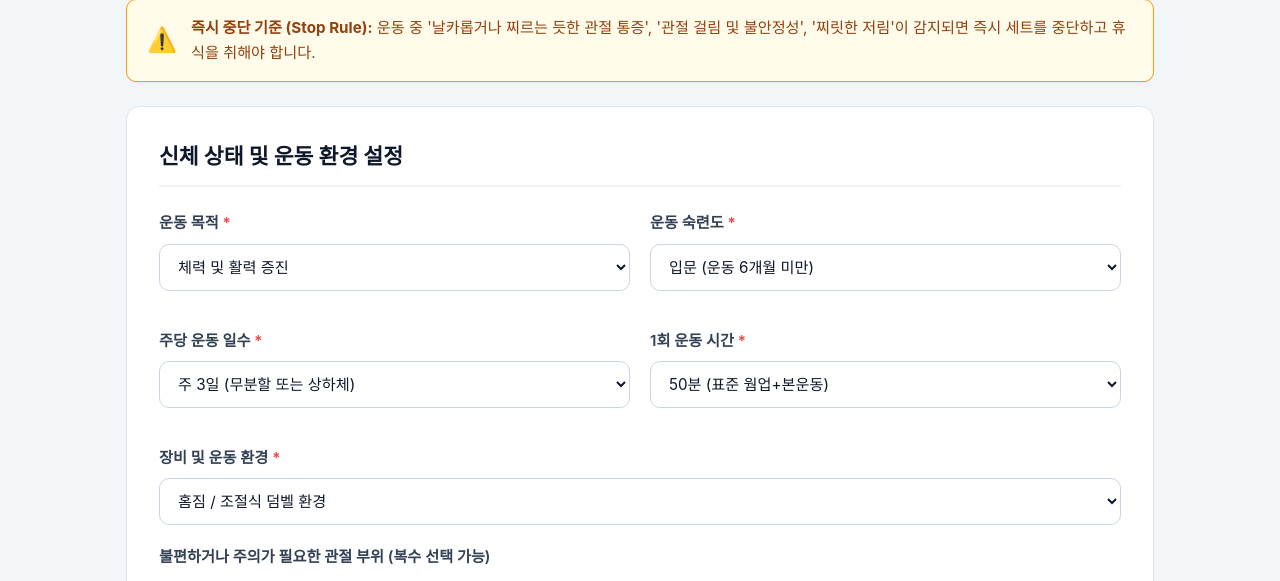
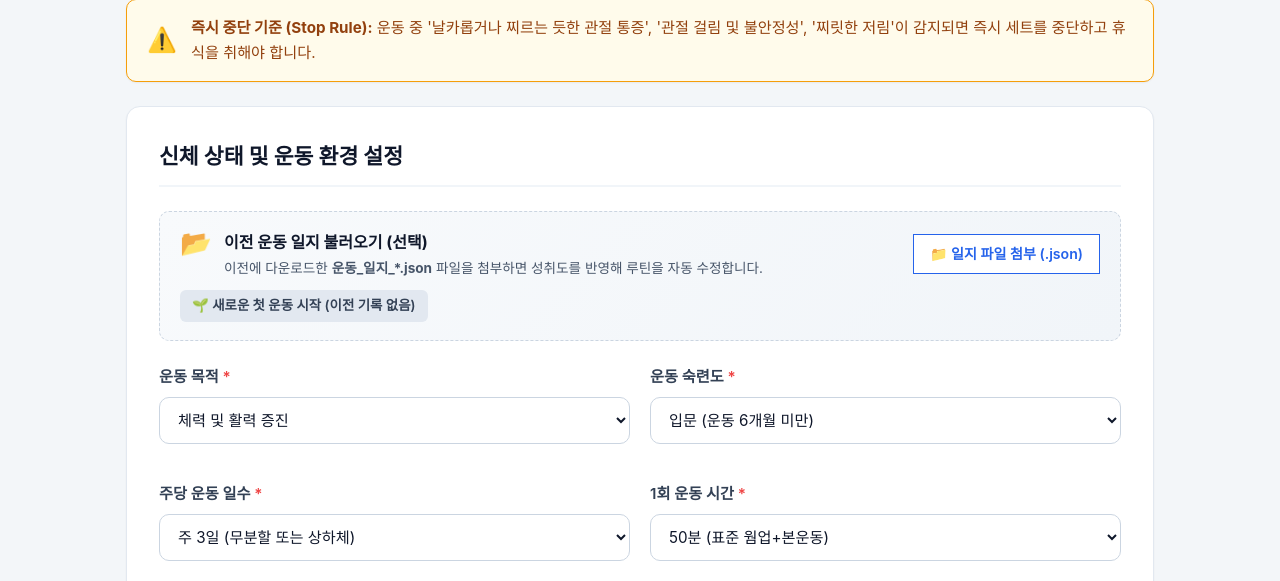
Before and after one commit to shinjiseobb/safe-workout-planner, a Flask app: page / in a window 1280 px wide. Shown: the part 206-787 px from the top of the page. Run offline with Flask 3, Linux system fonts and the light colour scheme; some libraries are stand-ins or nearby versions; some web fonts are replaced.

Commit message:
feat: adaptive workout log system with 10-session FIFO, 1-5 achievement feedback, and json/csv downloads

````diff
--- a/app.py
+++ b/app.py
@@ -1,11 +1,17 @@
 import os
 import json
 import logging
+import csv
+import io
+from datetime import datetime, timezone, timedelta
 from flask import Flask, render_template, request, jsonify
 from dotenv import load_dotenv
 import requests
 from google import genai
 from google.genai import types
+
+# 한국 표준시(KST) 타임존 설정
+KST = timezone(timedelta(hours=9))
 
 # 1. 환경 변수 로드
 load_dotenv()
@@ -112,9 +118,38 @@ def search_safe_exercises(pain_areas: list, exercise_environment: str) -> str:
 def generate_routine_with_gemini(user_profile: dict, search_context: str) -> dict:
     """
     Gemini Flash Lite 모델을 호출하여 관절 부담을 줄인 구조화된 JSON 루틴 생성
+    (이전 운동 일지 및 직전 성취도 피드백을 반영한 적응형 루틴 자동 조정 포함)
     """
     if not gemini_client:
         raise ValueError("Gemini API Client가 올바르게 설정되지 않았습니다.")
+
+    history = user_profile.get("history") or []
+    achievement_level = user_profile.get("achievement_level")
+
+    achievement_text_map = {
+        1: "1단계 (50% 미만 성취 - 극심한 피로 / 부상 위험 / 수행 실패)",
+        2: "2단계 (50%~80% 성취 - 다소 버거움 / 목표 미달)",
+        3: "3단계 (80%~100% 성취 - 계획대로 정상 완수)",
+        4: "4단계 (100%~120% 성취 - 여유 있게 완료 / 체력 충분)",
+        5: "5단계 (150% 이상 성취 - 너무 쉬움 / 목표 대폭 초과 달성)"
+    }
+
+    history_feedback_section = ""
+    if history and achievement_level:
+        last_session = history[-1]
+        history_feedback_section = f"""
+[사용자의 이전 누적 운동 이력 및 직전 성취도 피드백]
+- 현재 누적 운동 기록: 총 {len(history)}회차 보유
+- 직전 세션 평가 성취도: {achievement_text_map.get(int(achievement_level), f'{achievement_level}단계')}
+- 직전 세션 루틴: {last_session.get('routine_title', '이전 운동')} (수행일: {last_session.get('date', '최근')})
+
+[성취도 기반 적응형(Adaptive) 자동 수정 지침]
+- 1단계 (50% 미만): 사용자가 이전 루틴 수행에 실패했거나 통증/피로가 과중했습니다. 세트 수를 30~40% 줄이고, 강도를 대폭 낮추며, 관절에 부담이 없는 회복성 대체 운동으로 다운그레이드하세요.
+- 2단계 (50%~80%): 다소 버거웠으므로 현재 볼륨을 유지하거나 1세트 줄이고, 여유 횟수(RIR)를 1단계 높여 안전 마진을 확보하세요.
+- 3단계 (80%~100%): 계획을 완벽하게 소화했으므로 균형 잡힌 표준 점진적 과부하를 적용하세요.
+- 4단계 (100%~120%): 여유가 있었으므로 반복 횟수(Reps)를 1~2회 늘리거나 1세트 추가를 권장하세요.
+- 5단계 (150% 이상): 너무 쉬웠으므로 세트/볼륨을 증량하거나 한 단계 난이도가 높은 변형 종목으로 업그레이드하세요.
+"""
 
     prompt = f"""
 당신은 부상 예방 및 재활 운동역학 전문 시니어 스트렝스 코치입니다.
@@ -129,15 +164,16 @@ def generate_routine_with_gemini(user_profile: dict, search_context: str) -> dic
 - 통증 및 불편 부위: {', '.join(user_profile.get('pain_areas', [])) if user_profile.get('pain_areas') else '없음'}
 - 통증 강도: {user_profile.get('pain_level')}/5점
 - 기타 주의사항: {user_profile.get('notes', '없음')}
-
+{history_feedback_section}
 [실시간 웹 검색 레퍼런스 (Serper.dev 수집 데이터)]
 {search_context}
 
 [작성 및 설계 지침]
 1. 통증 부위에 전단력(Shear force)이나 압박 부하가 큰 고위험 종목은 완전히 배제하세요.
 2. 각 종목마다 RIR(Reps in Reserve, 남은 여유 횟수) 가이드를 명시하여 무리한 한계 도달(실패 지점)을 엄격히 방지하세요.
-3. 1:1 관절 보호 대체 매핑 섹션에서는 흔히 다치는 '표준 운동'을 어떤 '대체 운동'으로 바꿨는지와 그 이유(관절 보호 원리)를 설명하세요.
-4. 부상 방지 케어 가이드에는 타깃 웜업, 실패 지점 도달 전 자세 붕괴 감지 팁, 쿨다운을 반드시 포함하세요.
+3. 각 운동 종목에는 주요 대상 '부위(body_part)'를 가슴, 등, 어깨, 하체, 팔, 복근/코어, 전신 중 하나로 명확히 표기하세요.
+4. 1:1 관절 보호 대체 매핑 섹션에서는 흔히 다치는 '표준 운동'을 어떤 '대체 운동'으로 바꿨는지와 그 이유(관절 보호 원리)를 설명하세요.
+5. 부상 방지 케어 가이드에는 타깃 웜업, 실패 지점 도달 전 자세 붕괴 감지 팁, 쿨다운을 반드시 포함하세요.
 
 [반드시 준수할 출력 형식]
 아래 JSON 스키마를 만족하는 순수 JSON 형식으로만 응답하세요. 백틱(```json) 마크다운 문법을 제외하고 오직 유효한 JSON 문자열만 출력해야 합니다.
@@ -151,6 +187,7 @@ def generate_routine_with_gemini(user_profile: dict, search_context: str) -> dic
       "target_focus": "주요 타깃 근육 및 관절 보호 콘셉트",
       "exercises": [
         {{
+          "body_part": "부위 (가슴 / 등 / 어깨 / 하체 / 팔 / 복근 중 택1)",
           "name": "운동 종목명",
           "sets": "3세트",
           "reps": "12-15회",
@@ -218,6 +255,86 @@ def generate_routine_with_gemini(user_profile: dict, search_context: str) -> dic
     raise RuntimeError(f"모든 Gemini 모델 호출 실패: {last_err}")
 
 
+def update_workout_history(previous_history: list, current_routine: dict, achievement_level: int = None):
+    """
+    10회 FIFO 누적 운동 일지 생성 및 엑셀용 CSV 변환
+    - 10회 미만: 기존 기록 뒤에 신규 기록 추가
+    - 10회 초과: 가장 오래된 첫 번째 기록을 지우고 최신 10회치 유지
+    """
+    achievement_map = {
+        1: "1단계 (50% 미만 성취 - 피로/실패)",
+        2: "2단계 (50%~80% 성취 - 다소 버거움)",
+        3: "3단계 (80%~100% 정상 완수 - 계획 달성)",
+        4: "4단계 (100%~120% 초과 성취 - 여유 완료)",
+        5: "5단계 (150% 이상 성취 - 대폭 초과)"
+    }
+
+    history = list(previous_history) if previous_history else []
+    now_kst = datetime.now(KST)
+    date_str = now_kst.strftime("%Y-%m-%d")
+    file_date_str = now_kst.strftime("%Y_%m_%d")
+
+    level = int(achievement_level) if achievement_level else 3
+    desc = achievement_map.get(level, f"{level}단계")
+
+    new_session_num = (history[-1].get("session_num", len(history)) + 1) if history else 1
+
+    new_session = {
+        "session_num": new_session_num,
+        "date": date_str,
+        "achievement_level": level,
+        "achievement_desc": desc,
+        "routine_title": current_routine.get("routine_title", "관절 안전 맞춤 운동 루틴"),
+        "exercises": []
+    }
+
+    for day in current_routine.get("weekly_split", []):
+        day_name = day.get("day_name", "")
+        for ex in day.get("exercises", []):
+            new_session["exercises"].append({
+                "day": day_name,
+                "body_part": ex.get("body_part", "전신"),
+                "name": ex.get("name", ""),
+                "sets": ex.get("sets", ""),
+                "reps": ex.get("reps", ""),
+                "rir_guide": ex.get("rir_guide", ""),
+                "form_tips": ex.get("form_tips", "")
+            })
+
+    # FIFO: 최대 10회분 유지 (10회 초과 시 가장 오래된 1번째 기록 제거)
+    history.append(new_session)
+    while len(history) > 10:
+        history.pop(0)
+
+    # 엑셀 열람용 CSV 생성 (한글 깨짐 방지 UTF-8 BOM 포함)
+    csv_io = io.StringIO()
+    csv_io.write('\ufeff')
+    writer = csv.writer(csv_io)
+    writer.writerow(["회차", "날짜", "성취도 단계", "성취도 설명", "분할/요일", "부위", "운동 종목명", "세트", "횟수", "RIR 여유", "관절 안전 자세 팁"])
+
+    for sess in history:
+        s_num = f"{sess.get('session_num', 1)}회차"
+        s_date = sess.get("date", "")
+        s_lvl = f"{sess.get('achievement_level', 3)}단계"
+        s_desc = sess.get("achievement_desc", "")
+        for ex in sess.get("exercises", []):
+            writer.writerow([
+                s_num,
+                s_date,
+                s_lvl,
+                s_desc,
+                ex.get("day", ""),
+                ex.get("body_part", ""),
+                ex.get("name", ""),
+                ex.get("sets", ""),
+                ex.get("reps", ""),
+                ex.get("rir_guide", ""),
+                ex.get("form_tips", "")
+            ])
+
+    return history, csv_io.getvalue(), file_date_str
+
+
 @app.route("/")
 def index():
     """메인 페이지 화면 렌더링"""
@@ -243,11 +360,12 @@ def favicon():
 def generate_routine():
     """
     운동 루틴 생성 API 엔드포인트
-    1. 클라이언트 입력 데이터 수신 및 파싱
+    1. 클라이언트 입력 데이터 수신 및 파싱 (이전 일지 및 성취도 포함)
     2. 위험 케이스 차단 (Hard Stop) 확인
     3. Serper.dev 실시간 웹 검색
-    4. Gemini Flash Lite 구조화 루틴 생성
-    5. JSON 결과 반환
+    4. Gemini Flash Lite 구조화 루틴 생성 (성취도 피드백 반영)
+    5. FIFO 10회 누적 일지 및 엑셀 CSV 생성
+    6. JSON 결과 반환
     """
     try:
         data = request.get_json()
@@ -264,8 +382,10 @@ def generate_routine():
         has_radiating_pain = bool(data.get("has_radiating_pain", False))
         has_surgery = bool(data.get("has_surgery", False))
         notes = data.get("notes", "")
+        history = data.get("history", [])
+        achievement_level = data.get("achievement_level")
 
-        logger.info(f"[요청 수신] 목적: {goal}, 환경: {environment}, 통증강도: {pain_level}, 부위: {pain_areas}")
+        logger.info(f"[요청 수신] 목적: {goal}, 통증강도: {pain_level}, 이전기록: {len(history)}회차, 최근성취도: {achievement_level}")
 
         # 0. 이용 비밀번호(PIN) 검증
         access_pin = str(data.get("access_pin", "")).strip()
@@ -288,7 +408,7 @@ def generate_routine():
         # 2. Serper.dev 검색 수행
         search_context = search_safe_exercises(pain_areas, environment)
 
-        # 3. Gemini Flash Lite 루틴 생성
+        # 3. Gemini Flash Lite 루틴 생성 (이전 일지 및 성취도 전달)
         user_profile = {
             "goal": goal,
             "experience": experience,
@@ -297,9 +417,20 @@ def generate_routine():
             "environment": environment,
             "pain_areas": pain_areas,
             "pain_level": pain_level,
-            "notes": notes
+            "notes": notes,
+            "history": history,
+            "achievement_level": achievement_level
         }
         routine_json = generate_routine_with_gemini(user_profile, search_context)
+
+        # 4. 10회치 FIFO 일지 업데이트 및 CSV 생성
+        updated_history, csv_content, file_date_str = update_workout_history(
+            history, routine_json, achievement_level
+        )
+
+        routine_json["_workout_history"] = updated_history
+        routine_json["_workout_csv"] = csv_content
+        routine_json["_file_name_base"] = f"운동_일지_{file_date_str}"
 
         return jsonify({
             "status": "success",
--- a/static/css/style.css
+++ b/static/css/style.css
@@ -1011,6 +1011,172 @@ select:focus, input[type="text"]:focus {
   margin-bottom: 0;
 }
 
+/* 운동 일지 업로드 및 성취도 선택 스타일 */
+.log-upload-card {
+  background: linear-gradient(135deg, #f8fafc 0%, #f1f5f9 100%);
+  border: 1.5px dashed #cbd5e1;
+  border-radius: var(--radius-md);
+  padding: 18px 20px;
+  margin-bottom: 24px;
+  transition: all 0.2s ease;
+}
+
+.log-upload-card:hover {
+  border-color: var(--primary-color);
+  background: #f8fafc;
+}
+
+.log-upload-header {
+  display: flex;
+  justify-content: space-between;
+  align-items: center;
+  gap: 16px;
+  flex-wrap: wrap;
+}
+
+.log-upload-title-wrap {
+  display: flex;
+  align-items: flex-start;
+  gap: 12px;
+  flex: 1;
+}
+
+.log-upload-icon {
+  font-size: 1.6rem;
+  line-height: 1;
+}
+
+.log-upload-title {
+  font-size: 1rem;
+  font-weight: 700;
+  color: var(--gray-900);
+  margin-bottom: 3px;
+}
+
+.log-upload-desc {
+  font-size: 0.85rem;
+  color: var(--gray-600);
+  line-height: 1.4;
+  margin: 0;
+}
+
+.btn-file-upload {
+  cursor: pointer;
+  white-space: nowrap;
+  font-weight: 600;
+  border-color: var(--primary-color);
+  color: var(--primary-color);
+  background: #ffffff;
+  padding: 8px 16px;
+  border-radius: var(--radius-sm);
+  display: inline-flex;
+  align-items: center;
+  gap: 6px;
+  transition: all 0.2s;
+}
+
+.btn-file-upload:hover {
+  background-color: var(--primary-color);
+  color: #ffffff;
+}
+
+.log-file-status {
+  margin-top: 12px;
+}
+
+.badge-log-state {
+  display: inline-block;
+  padding: 5px 12px;
+  border-radius: 6px;
+  font-size: 0.84rem;
+  font-weight: 600;
+  background-color: #e2e8f0;
+  color: var(--gray-700);
+  transition: all 0.2s ease;
+}
+
+.badge-log-state.loaded {
+  background-color: #dcfce7;
+  color: #15803d;
+  border: 1px solid #bbf7d0;
+}
+
+.achievement-section {
+  margin-top: 16px;
+  padding-top: 16px;
+  border-top: 1px solid #e2e8f0;
+  animation: fadeInAlert 0.25s ease-in-out;
+}
+
+.achievement-header-row {
+  display: flex;
+  justify-content: space-between;
+  align-items: center;
+  gap: 10px;
+  margin-bottom: 10px;
+  flex-wrap: wrap;
+}
+
+.achievement-label {
+  font-size: 0.92rem;
+  font-weight: 700;
+  color: var(--gray-800);
+  margin: 0;
+}
+
+.achievement-level-badge {
+  display: inline-block;
+  background-color: var(--primary-light);
+  color: var(--primary-color);
+  font-size: 0.85rem;
+  font-weight: 700;
+  padding: 4px 10px;
+  border-radius: 6px;
+  transition: all 0.2s ease;
+}
+
+.achievement-slider {
+  width: 100%;
+  height: 8px;
+  border-radius: 5px;
+  background: #cbd5e1;
+  outline: none;
+  accent-color: var(--primary-color);
+  cursor: pointer;
+}
+
+.achievement-range-labels {
+  display: flex;
+  justify-content: space-between;
+  font-size: 0.78rem;
+  color: var(--gray-600);
+  margin-top: 8px;
+}
+
+.achievement-range-labels span {
+  text-align: center;
+  white-space: nowrap;
+}
+
+.body-part-badge {
+  display: inline-block;
+  background-color: #f1f5f9;
+  color: #1e293b;
+  font-size: 0.76rem;
+  font-weight: 700;
+  padding: 2px 7px;
+  border-radius: 4px;
+  border: 1px solid #cbd5e1;
+  margin-right: 6px;
+  vertical-align: middle;
+}
+
+.btn-download-action {
+  font-weight: 600;
+  font-size: 0.85rem;
+  padding: 8px 14px;
+}
+
 /* 유틸리티 */
 .hidden {
   display: none !important;
--- a/static/js/app.js
+++ b/static/js/app.js
@@ -41,7 +41,16 @@ document.addEventListener("DOMContentLoaded", () => {
 
   // 도구 버튼
   const copyBtn = document.getElementById("copyBtn");
-  const downloadMdBtn = document.getElementById("downloadMdBtn");
+  const downloadJsonBtn = document.getElementById("downloadJsonBtn");
+  const downloadCsvBtn = document.getElementById("downloadCsvBtn");
+
+  // 운동 일지 불러오기 및 성취도 선택 요소
+  const workoutLogFileInput = document.getElementById("workoutLogFileInput");
+  const logFileStatus = document.getElementById("logFileStatus");
+  const achievementSection = document.getElementById("achievementSection");
+  const achievementSlider = document.getElementById("achievementSlider");
+  const achievementLevelText = document.getElementById("achievementLevelText");
+  let loadedHistory = [];
 
   // 탭 버튼들
   const tabBtns = document.querySelectorAll(".tab-btn");
@@ -101,6 +110,73 @@ document.addEventListener("DOMContentLoaded", () => {
 
   // 초기 상태 반영 (새로고침 시 브라우저 폼 복원 대응)
   updateRiskState();
+
+  // 1-1. 운동 일지 파일 첨부 및 성취도 평가 처리
+  const achievementMap = {
+    1: "1단계 (50% 미만 성취 - 극심한 피로 / 실패)",
+    2: "2단계 (50% ~ 80% 성취 - 다소 버거움)",
+    3: "3단계 (80% ~ 100% 정상 완수 - 계획 달성)",
+    4: "4단계 (100% ~ 120% 초과 성취 - 여유 완료)",
+    5: "5단계 (150% 이상 성취 - 목표 대폭 초과 달성)"
+  };
+
+  if (achievementSlider) {
+    achievementSlider.addEventListener("input", (e) => {
+      const val = e.target.value;
+      achievementLevelText.textContent = achievementMap[val] || `${val}단계`;
+      if (val == 1) {
+        achievementLevelText.style.backgroundColor = "#fee2e2";
+        achievementLevelText.style.color = "#dc2626";
+      } else if (val == 2) {
+        achievementLevelText.style.backgroundColor = "#fef3c7";
+        achievementLevelText.style.color = "#d97706";
+      } else if (val >= 4) {
+        achievementLevelText.style.backgroundColor = "#dcfce7";
+        achievementLevelText.style.color = "#15803d";
+      } else {
+        achievementLevelText.style.backgroundColor = "#eff6ff";
+        achievementLevelText.style.color = "#2563eb";
+      }
+    });
+  }
+
+  if (workoutLogFileInput) {
+    workoutLogFileInput.addEventListener("change", (e) => {
+      const file = e.target.files[0];
+      if (!file) return;
+
+      const reader = new FileReader();
+      reader.onload = (event) => {
+        try {
+          const parsed = JSON.parse(event.target.result);
+          const historyArray = Array.isArray(parsed) ? parsed : (parsed.history || []);
+
+          if (historyArray.length === 0) {
+            alert("일지 파일 내에 유효한 운동 기록이 없습니다.");
+            return;
+          }
+
+          loadedHistory = historyArray;
+          const lastSession = loadedHistory[loadedHistory.length - 1];
+          const lastDate = lastSession.date || "최근";
+
+          logFileStatus.innerHTML = `
+            <span class="badge-log-state loaded">
+              ✅ 이전 ${loadedHistory.length}회차 기록 로드 완료 (마지막 운동일: ${escapeHtml(lastDate)})
+            </span>
+          `;
+
+          if (achievementSection) {
+            achievementSection.classList.remove("hidden");
+          }
+        } catch (err) {
+          console.error("JSON 파싱 에러:", err);
+          alert("올바른 운동 일지(.json) 파일이 아닙니다.");
+        }
+      };
+      reader.readAsText(file, "UTF-8");
+    });
+  }
 
   // 2. 탭 전환 처리
   tabBtns.forEach((btn) => {
@@ -172,7 +248,10 @@ document.addEventListener("DOMContentLoaded", () => {
         exercisesHtml += `
           <div class="exercise-item-card">
             <div class="ex-card-top">
-              <span class="ex-title">${escapeHtml(ex.name)}</span>
+              <div class="ex-title-wrap">
+                ${ex.body_part ? `<span class="body-part-badge">${escapeHtml(ex.body_part)}</span>` : ""}
+                <span class="ex-title">${escapeHtml(ex.name)}</span>
+              </div>
               <span class="rir-badge">${escapeHtml(ex.rir_guide)}</span>
             </div>
             <div class="ex-specs-row">
@@ -379,7 +458,9 @@ document.addEventListener("DOMContentLoaded", () => {
       pain_level: parseInt(painSlider.value, 10),
       has_radiating_pain: document.getElementById("has_radiating_pain").checked,
       has_surgery: document.getElementById("has_surgery").checked,
-      notes: document.getElementById("notes").value.trim()
+      notes: document.getElementById("notes").value.trim(),
+      history: loadedHistory,
+      achievement_level: loadedHistory.length > 0 && achievementSlider ? parseInt(achievementSlider.value, 10) : null
     };
 
     // 비밀번호 입력 모달창 오픈
@@ -432,28 +513,51 @@ document.addEventListener("DOMContentLoaded", () => {
     }
   }
 
-  // 8. 텍스트 복사 기능
+  // 헬퍼: 파일 다운로드 트리거
+  function downloadFile(content, fileName, mimeType) {
+    const blob = new Blob([content], { type: mimeType });
+    const url = URL.createObjectURL(blob);
+    const a = document.createElement("a");
+    a.href = url;
+    a.download = fileName;
+    document.body.appendChild(a);
+    a.click();
+    document.body.removeChild(a);
+    URL.revokeObjectURL(url);
+  }
+
+  // 8. 앱 연동 일지 (.json) 다운로드
+  if (downloadJsonBtn) {
+    downloadJsonBtn.addEventListener("click", () => {
+      if (!currentRoutineData) return;
+      const historyData = {
+        version: "1.0",
+        export_date: new Date().toISOString(),
+        history: currentRoutineData._workout_history || []
+      };
+      const jsonContent = JSON.stringify(historyData, null, 2);
+      const fileName = `${currentRoutineData._file_name_base || "운동_일지"}.json`;
+      downloadFile(jsonContent, fileName, "application/json;charset=utf-8");
+    });
+  }
+
+  // 9. 엑셀 일지 (.csv) 다운로드
+  if (downloadCsvBtn) {
+    downloadCsvBtn.addEventListener("click", () => {
+      if (!currentRoutineData) return;
+      const csvContent = currentRoutineData._workout_csv || "\ufeff회차,날짜,성취도,분할,부위,운동 종목명,세트,횟수,RIR,관절 팁\n";
+      const fileName = `${currentRoutineData._file_name_base || "운동_일지"}.csv`;
+      downloadFile(csvContent, fileName, "text/csv;charset=utf-8");
+    });
+  }
+
+  // 10. 텍스트 복사 기능
   copyBtn.addEventListener("click", () => {
     if (!currentRoutineData) return;
     const textContent = formatRoutineToMarkdown(currentRoutineData);
     navigator.clipboard.writeText(textContent)
       .then(() => alert("운동 루틴 내용이 클립보드에 복사되었습니다!"))
       .catch(() => alert("클립보드 복사에 실패했습니다."));
-  });
-
-  // 9. Markdown 파일 다운로드 기능
-  downloadMdBtn.addEventListener("click", () => {
-    if (!currentRoutineData) return;
-    const mdContent = formatRoutineToMarkdown(currentRoutineData);
-    const blob = new Blob([mdContent], { type: "text/markdown;charset=utf-8" });
-    const url = URL.createObjectURL(blob);
-    const a = document.createElement("a");
-    a.href = url;
-    a.download = `SafeFit_AI_Routine_${new Date().toISOString().slice(0, 10)}.md`;
-    document.body.appendChild(a);
-    a.click();
-    document.body.removeChild(a);
-    URL.revokeObjectURL(url);
   });
 
   // 헬퍼: HTML 특수문자 이스케이프 (XSS 방지)
@@ -476,10 +580,10 @@ document.addEventListener("DOMContentLoaded", () => {
     md += `## 📅 주간 안전 분할 루틴\n\n`;
     (data.weekly_split || []).forEach((day) => {
       md += `### ${day.day_name} (타깃: ${day.target_focus})\n`;
-      md += `| 종목명 | 세트 | 반복 | RIR 강도 | 관절 보호 팁 |\n`;
-      md += `| :--- | :--- | :--- | :--- | :--- |\n`;
+      md += `| 부위 | 종목명 | 세트 | 반복 | RIR 강도 | 관절 보호 팁 |\n`;
+      md += `| :--- | :--- | :--- | :--- | :--- | :--- |\n`;
       (day.exercises || []).forEach((ex) => {
-        md += `| ${ex.name} | ${ex.sets} | ${ex.reps} | ${ex.rir_guide} | ${ex.form_tips} |\n`;
+        md += `| ${ex.body_part || "전신"} | ${ex.name} | ${ex.sets} | ${ex.reps} | ${ex.rir_guide} | ${ex.form_tips} |\n`;
       });
       md += `\n`;
     });
--- a/templates/index.html
+++ b/templates/index.html
@@ -70,6 +70,48 @@
       <section class="form-card">
         <h2 class="section-title">신체 상태 및 운동 환경 설정</h2>
         <form id="plannerForm">
+          <!-- 0. 운동 일지 불러오기 & 성취도 평가 섹션 -->
+          <div class="log-upload-card">
+            <div class="log-upload-header">
+              <div class="log-upload-title-wrap">
+                <span class="log-upload-icon">📂</span>
+                <div>
+                  <h3 class="log-upload-title">이전 운동 일지 불러오기 (선택)</h3>
+                  <p class="log-upload-desc">이전에 다운로드한 <strong>운동_일지_*.json</strong> 파일을 첨부하면 성취도를 반영해 루틴을 자동 수정합니다.</p>
+                </div>
+              </div>
+              <div class="log-file-input-wrapper">
+                <label for="workoutLogFileInput" class="btn btn-outline btn-file-upload">
+                  <span>📁 일지 파일 첨부 (.json)</span>
+                </label>
+                <input type="file" id="workoutLogFileInput" accept=".json,application/json" class="hidden">
+              </div>
+            </div>
+
+            <!-- 파일 첨부 상태 배지 -->
+            <div id="logFileStatus" class="log-file-status">
+              <span class="badge-log-state">🌱 새로운 첫 운동 시작 (이전 기록 없음)</span>
+            </div>
+
+            <!-- 파일 첨부 시 나타나는 최근 성취도 선택 영역 -->
+            <div id="achievementSection" class="achievement-section hidden">
+              <div class="form-group" style="margin-bottom: 0;">
+                <div class="achievement-header-row">
+                  <label class="achievement-label">⭐ 가장 최근 운동의 성취도를 선택해 주세요</label>
+                  <span id="achievementLevelText" class="achievement-level-badge">3단계 (80%~100% 정상 완수)</span>
+                </div>
+                <input type="range" id="achievementSlider" min="1" max="5" value="3" step="1" class="custom-range achievement-slider">
+                <div class="range-labels achievement-range-labels">
+                  <span>1단계 (50% 미만)</span>
+                  <span>2단계 (50~80%)</span>
+                  <span>3단계 (정상 완수)</span>
+                  <span>4단계 (100~120%)</span>
+                  <span>5단계 (150% 이상)</span>
+                </div>
+              </div>
+            </div>
+          </div>
+
           <!-- 기본 운동 정보 -->
           <div class="form-group-row">
             <div class="form-group">
@@ -208,8 +250,9 @@
             <p id="summaryMessage" class="result-summary">루틴 요약 설명이 표시됩니다.</p>
           </div>
           <div class="action-buttons">
+            <button type="button" id="downloadJsonBtn" class="btn btn-outline btn-download-action">📁 앱 연동 일지 (.json)</button>
+            <button type="button" id="downloadCsvBtn" class="btn btn-outline btn-download-action">📊 엑셀 일지 (.csv)</button>
             <button type="button" id="copyBtn" class="btn btn-outline">📋 텍스트 복사</button>
-            <button type="button" id="downloadMdBtn" class="btn btn-outline">💾 Markdown 저장</button>
           </div>
         </div>
 
````
